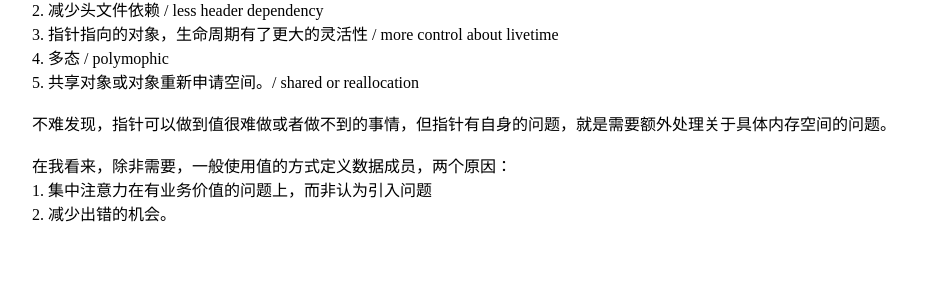
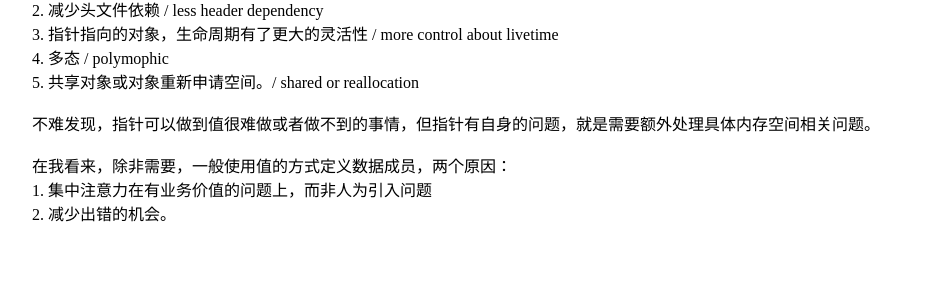
Before and after one commit to Alphia/Alphia.github.io, a Jekyll site: the page built from _posts/2014-2-24-数据成员，值还是指针？.html, in a window 1280 px wide. Shown: the part 479-785 px from the top of the page, without its empty margins (108-1044 px from the left). Built offline with Jekyll 4.4.1, drawn with Linux system fonts in a browser that asks for light colours; Markdown is read by kramdown in place of the engine named in the settings; comment, search, counter and statistics services are not loaded; some of the changed text lies outside the part shown.

Commit message:
错别字

```diff
--- a/_posts/2014-2-24-数据成员，值还是指针？.html
+++ b/_posts/2014-2-24-数据成员，值还是指针？.html
@@ -24,8 +24,8 @@ Class XX{
 4. 多态 / polymophic
 5. 共享对象或对象重新申请空间。/ shared or reallocation
 
-不难发现，指针可以做到值很难做或者做不到的事情，但指针有自身的问题，就是需要额外处理关于具体内存空间的问题。
+不难发现，指针可以做到值很难做或者做不到的事情，但指针有自身的问题，就是需要额外处理具体内存空间相关问题。
 
 在我看来，除非需要，一般使用值的方式定义数据成员，两个原因：
-1. 集中注意力在有业务价值的问题上，而非认为引入问题
+1. 集中注意力在有业务价值的问题上，而非人为引入问题
 2. 减少出错的机会。
```
